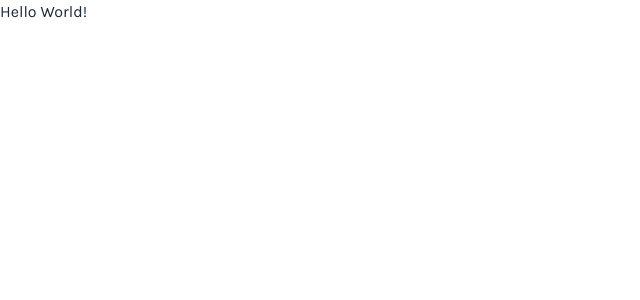
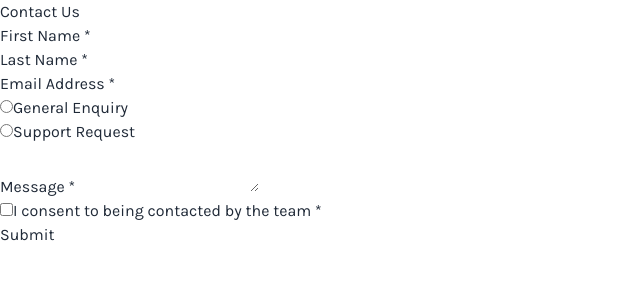
Before and after one commit to FrontendMentor-Perpydel/fm-contact-form, a React (Vite) app: page / in a window 1280 px wide. Shown: the top 300 px of the page, without its empty margins (0-640 px from the left). Built offline with nearby package versions, Linux system fonts and the light colour scheme.

Commit message:
chore: :construction: define the structure of the page

```diff
--- a/src/App.jsx
+++ b/src/App.jsx
@@ -1,9 +1,72 @@
 function App() {
   return (
     <div>
-      Hello World!
+      <h1>Contact Us</h1>
+
+      {/* Form */}
+      <form>
+        {/* Name Section */}
+        <section>
+          {/* First Name */}
+          <div>
+            <label htmlFor="firstName">First Name *</label>
+            <input type="text" id="firstName" />
+          </div>
+
+          {/* Last Name */}
+          <div>
+            <label htmlFor="lastName">Last Name *</label>
+            <input type="text" id="lastName" />
+          </div>
+        </section>
+
+        {/* Email */}
+        <div>
+          <label htmlFor="email">Email Address *</label>
+          <input type="text" id="email" />
+        </div>
+
+        {/* Query */}
+        <section>
+          <div>
+            <input
+              type="radio"
+              id="general-enquiry"
+              name="query"
+              value="generalEnquiry"
+            />
+            <label htmlFor="general-enquiry">General Enquiry</label>
+          </div>
+          <div>
+            <input
+              type="radio"
+              id="support-request"
+              name="query"
+              value="supportRequest"
+            />
+            <label htmlFor="support-request">Support Request</label>
+          </div>
+        </section>
+
+        {/* Message */}
+        <div>
+          <label htmlFor="message">Message *</label>
+          <textarea name="message" id="message"></textarea>
+        </div>
+
+        {/* Consent checkbox */}
+        <div>
+          <input type="checkbox" id="consent" name="consent" value="consent" />
+          <label htmlFor="consent">
+            I consent to being contacted by the team *
+          </label>
+        </div>
+
+        {/* Submit button */}
+        <button type="submit">Submit</button>
+      </form>
     </div>
-  )
+  );
 }
 
-export default App
+export default App;
```
